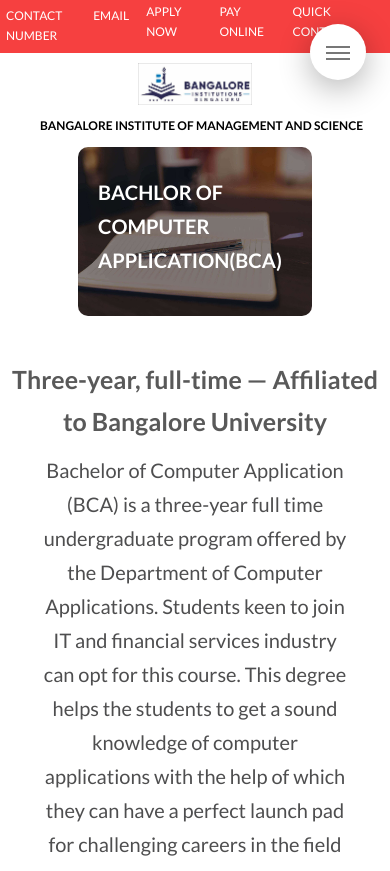
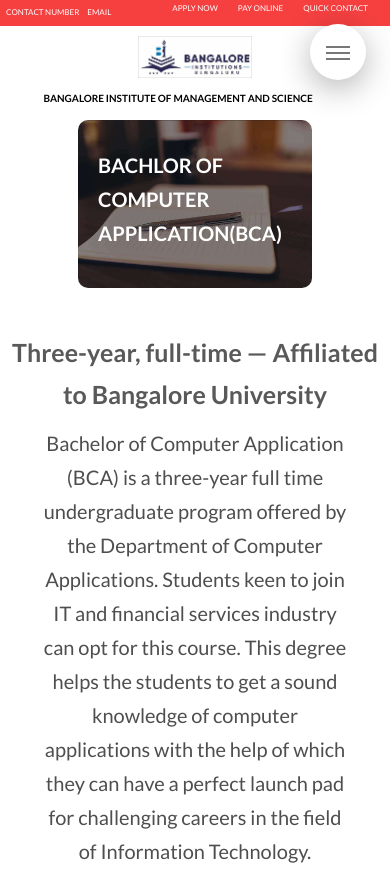
Before and after one commit to Samirmandal84/courses, a plain HTML site: page index.html in a window 390 px wide. Shown: the top 871 px of the page. Drawn offline with Linux system fonts and the light colour scheme.

Commit message:
Add files via upload

```diff
--- a/index.html
+++ b/index.html
@@ -56,7 +56,7 @@
             <li class="navigation__item" id="dropdown" >
               <a href="#" class="navigation__link" id="dropbtn">Courses</a>
               <div class="Dropdown-content">
-                <a href="BCA.html">BCA</a>
+                <a href="index.html">BCA</a>
                 <a href="bcamca.html">BCA + MCA</a>
                 <a href="Be.html">BE</a>
                 <a href="Bcom.html">B.COM</a>
@@ -91,7 +91,10 @@
     <div class="main-content">
         <p class="para-main">Bachelor of Computer Application (BCA) is a three-year full time undergraduate program offered by the Department of Computer Applications. Students keen to join IT and financial services industry can opt for this course.
 
-            This degree helps the students to get a sound knowledge of computer applications with the help of which they can have a perfect launch pad for challenging careers in the field of Information Technology. The course is designed to match the industry recruitment requirements. The college takes pride in claiming that the Department of Computer Applications has an excellent and dedicated team of faculty for nurturing the BCA students to make them industry-ready. The department has an exclusive and state-of-the-art computer lab with internet connectivity and necessary software installed to facilitate hands-on training. The placement cell of the college provides necessary guidance to students of BCA seeking career opportunities in IT industry.</p>
+            This degree helps the students to get a sound knowledge of computer applications with the help of which they can have a perfect launch pad for challenging careers in the field of Information Technology.</p>
+            <p class="para-main">The course is designed to match the industry recruitment requirements. The college takes pride in claiming that the Department of Computer Applications has an excellent and dedicated team of faculty for nurturing the BCA students to make them industry-ready.</p>
+
+            <p class="para-main"> The department has an exclusive and state-of-the-art computer lab with internet connectivity and necessary software installed to facilitate hands-on training. The placement cell of the college provides necessary guidance to students of BCA seeking career opportunities in IT industry.</p>
 
             <img class="img-main" src="img/BCA.jpg" alt="">
             <img class="img-main2" src="img/0_bMB75IZNethEtkR3.png" alt="">
--- a/style.css
+++ b/style.css
@@ -138,6 +138,7 @@ h3{
 }
 .main-content{
     padding: 0 40px;
+    align-items: center;
     justify-content: space-between;
 }
 .courses{
@@ -229,7 +230,8 @@ a:hover{
         letter-spacing: normal;
         font-size: 14px;
         margin-left: 0;
-        text-align: center;
+        /* text-align: center; */
+
     }
 }
 @media (max-width:550px) {
@@ -248,10 +250,17 @@ a:hover{
     }
     .email{
         margin-right: 40px;
+
+    }
+
+    .phone,.email,.pay-anker{
+        font-size: 10px;
     }
 }
 
-@media (max-width:450px) {
+
+
+@media (max-width:490px) {
     h2{
         font-size: 20px;
         margin-left: 20px;
@@ -260,10 +269,10 @@ a:hover{
     h1{
         letter-spacing: normal;
         font-size: 12px;
-        margin-left: 0;
+        /* margin-left: 8%; */
         /* text-align: center; */
         /* margin-left: 10%; */
-        padding: 20px;
+        padding: 10%;
     }
     .logo-img{
         margin-right: 2px;
@@ -283,4 +292,37 @@ a:hover{
     .email{
         margin-right: 15px;
     }
+    .phone,.email,.pay-anker{
+        font-size: 10px;
+    }
 }
+
+@media (max-width:420px) {
+    h1{
+        font-size: 10px;
+        padding: 6%;
+    }
+    .phone,.email,.pay-anker{
+        font-size: 8px;
+    }
+
+}
+
+@media (max-width:390px) {
+    h1{
+        font-size: 10px;
+        padding: 6%;
+    }
+    .phone,.email,.pay-anker{
+        font-size: 8px;
+    }
+
+}
+
+@media (max-width:320px) {
+    h1{
+        font-size: 10px;
+        padding: 3%;
+    }
+
+}
```
